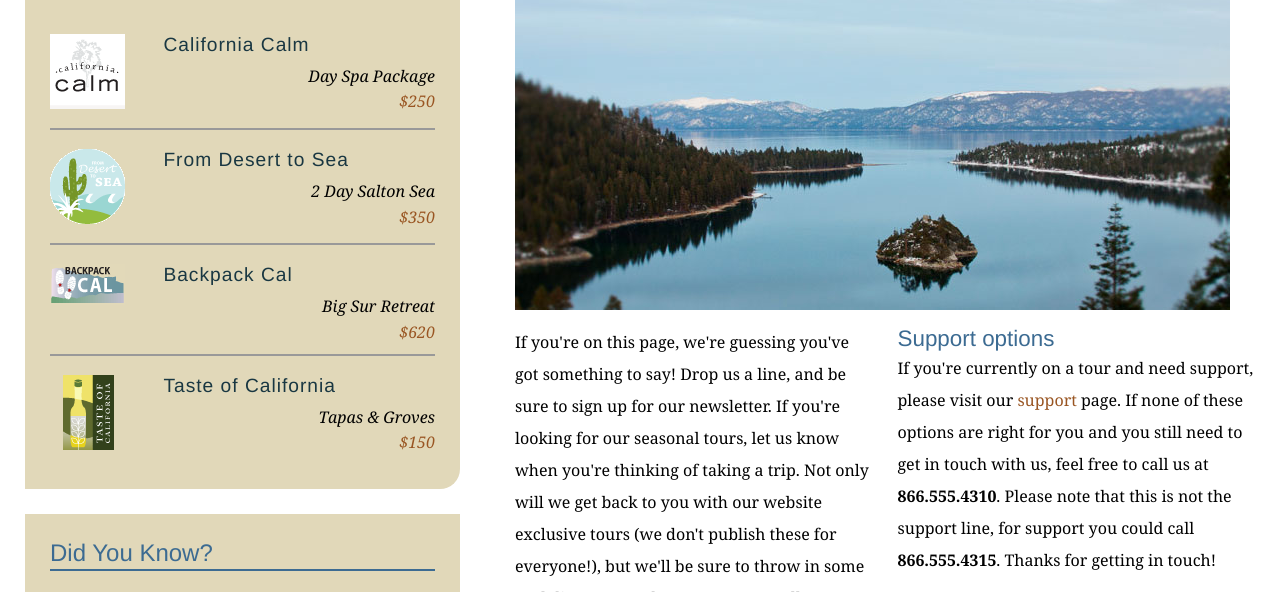
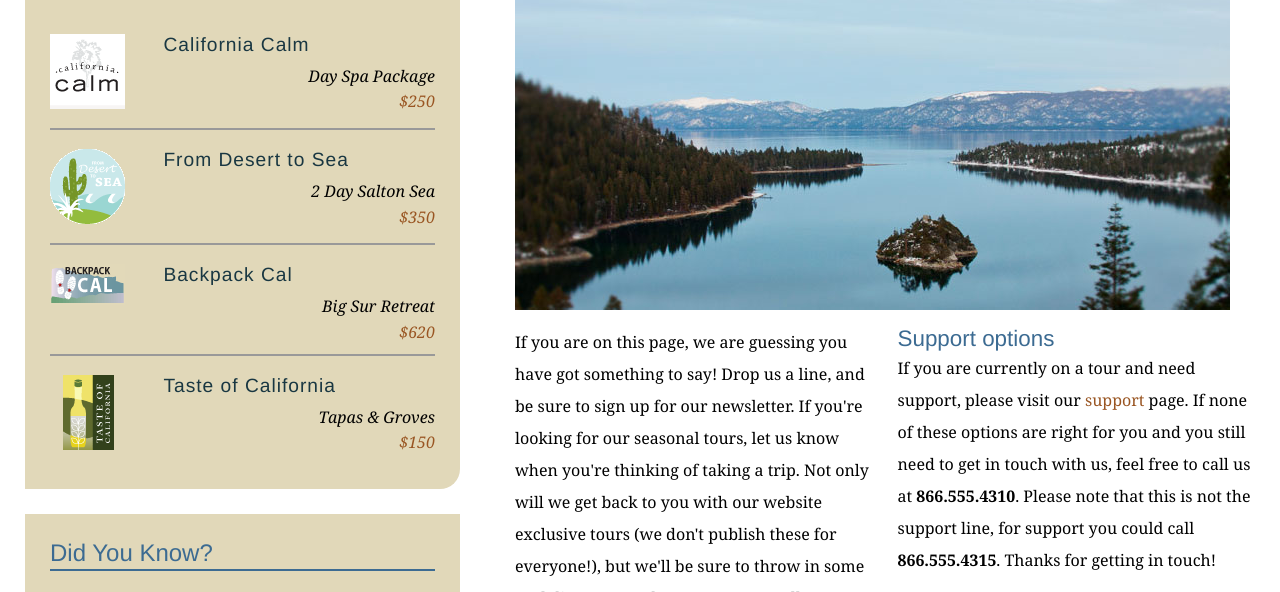
Before and after one commit to Mays/mytest, a plain HTML site: page contact.html in a window 1280 px wide. Shown: the part 342-934 px from the top of the page. Drawn offline with Linux system fonts and the light colour scheme.

Commit message:
Remove contraction from contact page

```diff
--- a/contact.html
+++ b/contact.html
@@ -68,10 +68,10 @@
           <h1>Get in touch</h1>
           <img src="assets/images/emerald_bay.jpg" alt="Beautiful Lake Tahoe" class="articleImage" />
           <div class="multiCol">
-            <p>If you're on this page, we're guessing you've got something to say! Drop us a line, and be sure to sign up for our newsletter. If you're looking for our seasonal tours,  let us know when you're thinking of taking a trip. Not only will we get back to you with our website exclusive tours (we don't publish these for everyone!), but we'll be sure to throw in some cool discounts and tour extras as well.</p>
+            <p>If you are on this page, we are guessing you have got something to say! Drop us a line, and be sure to sign up for our newsletter. If you're looking for our seasonal tours,  let us know when you're thinking of taking a trip. Not only will we get back to you with our website exclusive tours (we don't publish these for everyone!), but we'll be sure to throw in some cool discounts and tour extras as well.</p>
 
             <h2>Support options</h2>
-            <p>If you're currently on a tour and need support, please visit our <a href="support.html">support</a> page. If none of these options are right for you and you still need to get in touch with us, feel free to call us at<span class="phone"> <strong>866.555.4310</strong>. Please note that this is not the support line, for support you could call </span><strong>866.555.4315</strong>. Thanks for getting in touch!</p>
+            <p>If you are currently on a tour and need support, please visit our <a href="support.html">support</a> page. If none of these options are right for you and you still need to get in touch with us, feel free to call us at<span class="phone"> <strong>866.555.4310</strong>. Please note that this is not the support line, for support you could call </span><strong>866.555.4315</strong>. Thanks for getting in touch!</p>
           </div>
 
           <form id="frmContact" name="frmContact" method="post" action="contact_process.html">
```
